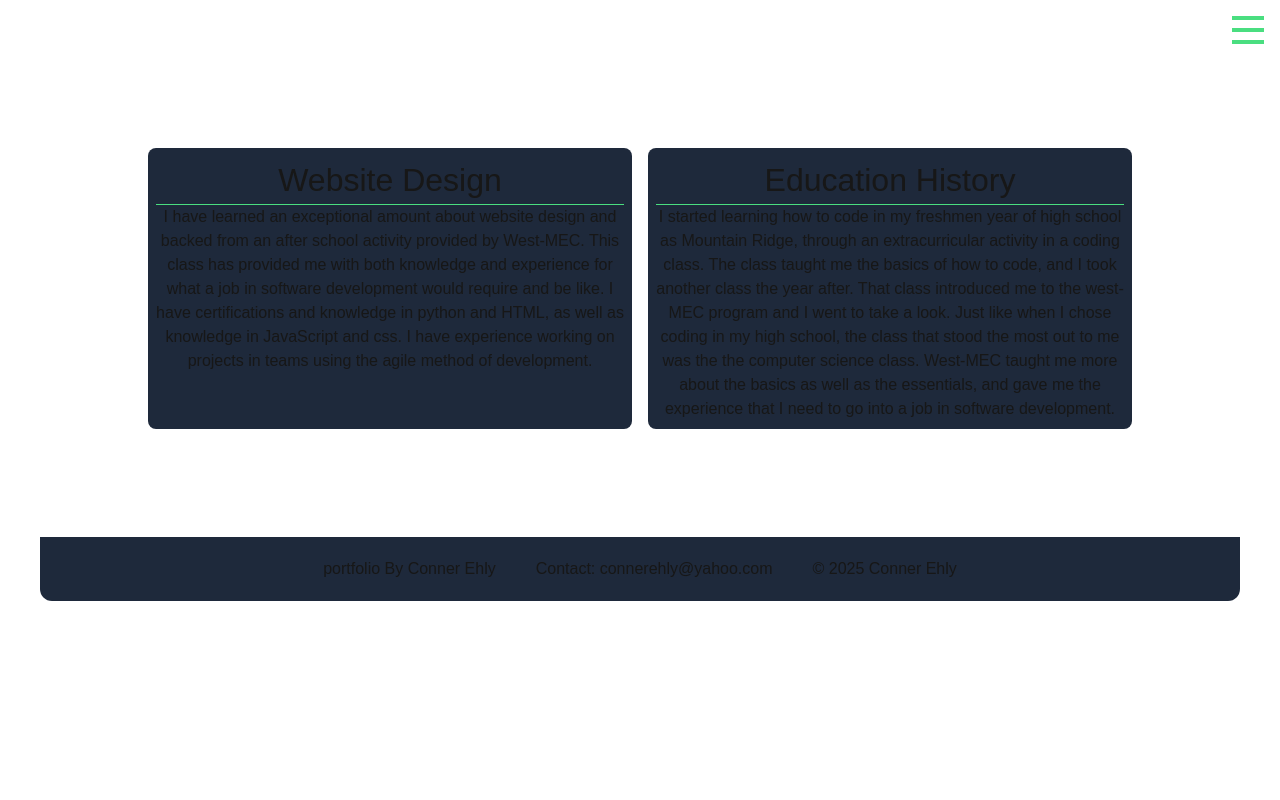
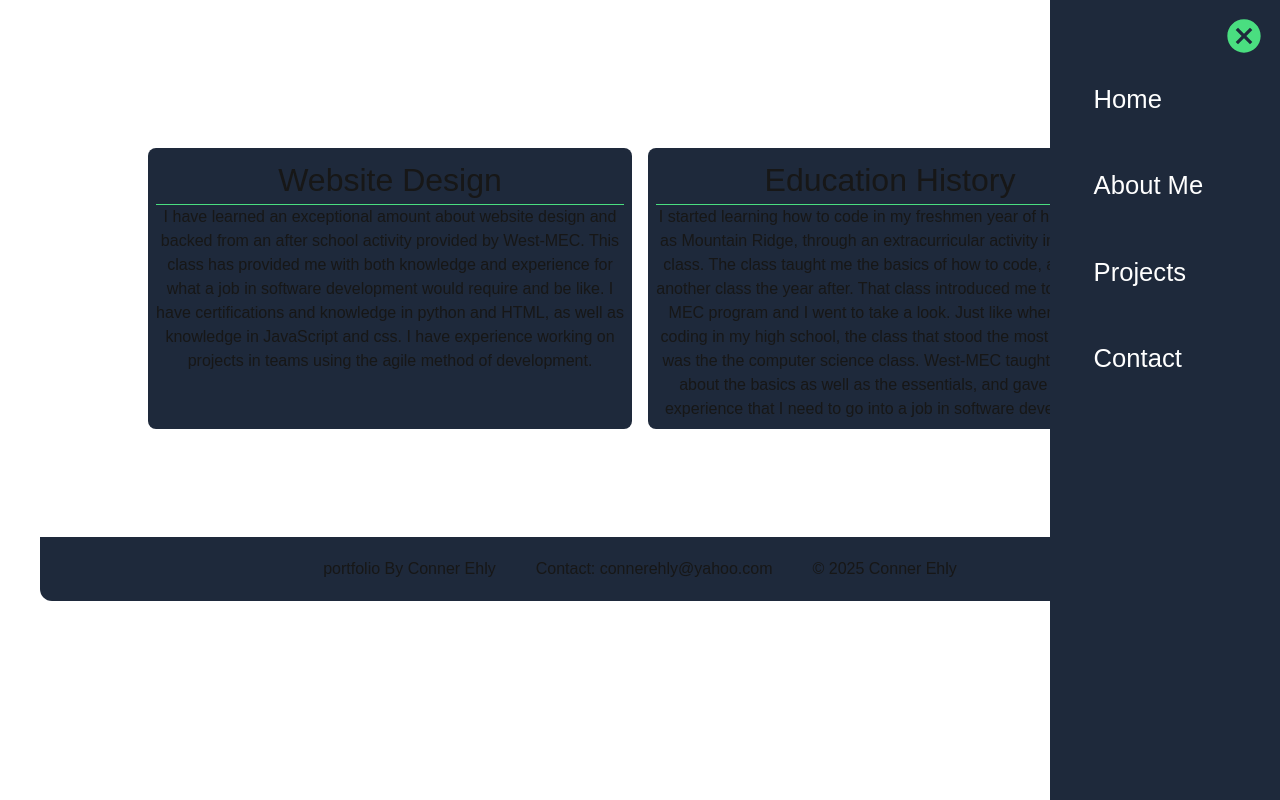
Before and after one commit to conner12345678/interactive-portfolio, a Next.js app: page /about in a window 1280 px wide. Built offline with nearby package versions, Linux system fonts and the light colour scheme.

Commit message:
finished animating nav bar

```diff
--- a/src/app/about/page.js
+++ b/src/app/about/page.js
@@ -6,20 +6,29 @@ import NavBar from "../../components/navBar";
 import AboutCard from "../../components/aboutCard"
 
 export default function About() {
-    const [isNav, setIsNav] = useState(false)
+    const [isNav, setIsNav] = useState(true)
     return(
         <div className="p-10 flex flex-col items-center">
             <AnimatePresence>
-                {!isNav?
-                    <div className="fixed top-4 right-4 cursor-pointer" onClick={() => setIsNav(true)}>
-                        <div className="w-8 h-1 bg-[#4ade80] mb-2"></div>
-                        <div className="w-8 h-1 bg-[#4ade80] mb-2"></div>
-                        <div className="w-8 h-1 bg-[#4ade80]"></div>
-                    </div>
-                    :
+                {isNav && (
                     <NavBar isNav={isNav} setIsNav={setIsNav}/>
-                }
+                )}
             </AnimatePresence>
+
+            {!isNav && (
+                <motion.div
+                    initial={{ opacity: 0, y: -20 }}
+                    animate={{ opacity: 1, y: 0 }}
+                    exit={{ opacity: 0, y: -20 }}
+                    transition={{ duration: 0.3 }}
+                    className="fixed top-4 right-4 cursor-pointer z-50"
+                    onClick={() => setIsNav(true)}
+                >
+                    <div className="w-8 h-1 bg-[#4ade80] mb-2"></div>
+                    <div className="w-8 h-1 bg-[#4ade80] mb-2"></div>
+                    <div className="w-8 h-1 bg-[#4ade80]"></div>
+                </motion.div>
+            )}
             <div className="grid grid-cols-2 gap-4 m-27">
                 <AboutCard title="Website Design" para="I have learned an exceptional amount about website design and backed from an after school activity provided by West-MEC. This class has provided me with both knowledge and experience for what a job in software development would require and be like. I have certifications and knowledge in python and HTML, as well as knowledge in JavaScript and css. I have experience working on projects in teams using the agile method of development." />
                 <AboutCard title="Education History" para="I started learning how to code in my freshmen year of high school as Mountain Ridge, through an extracurricular activity in a coding class. The class taught me the basics of how to code, and I took another class the year after. That class introduced me to the west-MEC program and I went to take a look. Just like when I chose coding in my high school, the class that stood the most out to me was the the computer science class. West-MEC taught me more about the basics as well as the essentials, and gave me the experience that I need to go into  a job in software development." />
--- a/src/app/page.js
+++ b/src/app/page.js
@@ -3,22 +3,34 @@ import Image from "next/image";
 import HomeContent from '../components/homeContent';
 import Footer from '../components/footer';
 import NavBar from "../components/navBar";
+import { motion, AnimatePresence } from "framer-motion"
 
 import { useState } from "react";
 
 export default function Home() {
-  const [isNav, setIsNav] = useState(true)
+  const [isNav, setIsNav] = useState(false)
   return (
     <div className="p-10 flex flex-col items-center">
-      {!isNav?
-        <div className="fixed top-4 right-4 cursor-pointer" onClick={() => setIsNav(true)}>
-          <div className="w-8 h-1 bg-[#4ade80] mb-2"></div>
-          <div className="w-8 h-1 bg-[#4ade80] mb-2"></div>
-          <div className="w-8 h-1 bg-[#4ade80]"></div>
-        </div>
-        :
-        <NavBar isNav={isNav} setIsNav={setIsNav}/>
-    }
+            <AnimatePresence>
+                {isNav && (
+                    <NavBar isNav={isNav} setIsNav={setIsNav}/>
+                )}
+            </AnimatePresence>
+
+            {!isNav && (
+                <motion.div
+                    initial={{ opacity: 0, y: -20 }}
+                    animate={{ opacity: 1, y: 0 }}
+                    exit={{ opacity: 0, y: -20 }}
+                    transition={{ duration: 0.3 }}
+                    className="fixed top-4 right-4 cursor-pointer z-50"
+                    onClick={() => setIsNav(true)}
+                >
+                    <div className="w-8 h-1 bg-[#4ade80] mb-2"></div>
+                    <div className="w-8 h-1 bg-[#4ade80] mb-2"></div>
+                    <div className="w-8 h-1 bg-[#4ade80]"></div>
+                </motion.div>
+            )}
       <div className="title-area flex flex-col items-center">
         <div className="image relative w-[20vw] h-[20vw]">
           <Image
@@ -97,7 +109,7 @@ export default function Home() {
 
         <HomeContent title="Breifly about me" content={
           <>
-              <p className="text-center">stuff about me goes in here</p>
+              <p className="text-center">I'm a software developer with 2 years of hands-on coding experience provided by west-MEC. I have learned about building responsive web applications and interfaces using technologies like React, Tailwind, and Next.js. I also have experience and certifications in python, HTML and CSS.</p>
               <div className="col-span-full flex justify-center m-6">
                 <button className="bg-[#4ade80] rounded-lg py-1 border-3 border-black p-1 hover:bg-[#4ade65]">Learn more</button>
               </div>
--- a/src/components/navBar.js
+++ b/src/components/navBar.js
@@ -7,16 +7,15 @@ export default function NavBar({ isNav, setIsNav }){
         <motion.div
             initial={{ x: 200, opacity: 0}}
             animate={{ x: 0, opacity: 1}}
-            exit={{ x: 200, opacity: 0 }}
-            className="fixed top-4 right-4 flex flex-col bg-[#1E293B] h-screen w-1/7 z-50"
+            exit={{ x: 200, opacity: 0, scale: 0.95 }}
+            transition={{ duration: 0.4, ease: "easeInOut" }}
+            className="fixed top-0 right-0 flex flex-col bg-[#1E293B] h-screen w-[18%] z-50 p-3 pt-16 gap-4"
         >
-            <div className="fixed top-4 right-4 flex flex-col bg-[#1E293B] h-screen w-1/7 z-50">
                 <MdCancel className="text-[#4ade80] absolute top-4 right-4 cursor-pointer" size={40} onClick={() => setIsNav(false)}/>
-                <Link className="flex-1 flex items-center px-6 hover:text-[#4ade80]" href="/">Home</Link>
-                <Link className="flex-1 flex items-center px-6 hover:text-[#4ade80]" href="/about">About Me</Link>
-                <Link className="flex-1 flex items-center px-6 hover:text-[#4ade80]" href="#">Projects</Link>
-                <Link className="flex-1 flex items-center px-6 hover:text-[#4ade80]" href="#">Contact</Link>
-            </div>
+                <Link className="text-white hover:text-[#4ade80] text-[2vw] m-4 px-4" href="/">Home</Link>
+                <Link className="text-white hover:text-[#4ade80] text-[2vw] m-4 px-4" href="/about">About Me</Link>
+                <Link className="text-white hover:text-[#4ade80] text-[2vw] m-4 px-4" href="#">Projects</Link>
+                <Link className="text-white hover:text-[#4ade80] text-[2vw] m-4 px-4" href="#">Contact</Link>
         </motion.div>
     )
 }
```
Also changed, not shown: src/app/myProjects/page.js (added).
